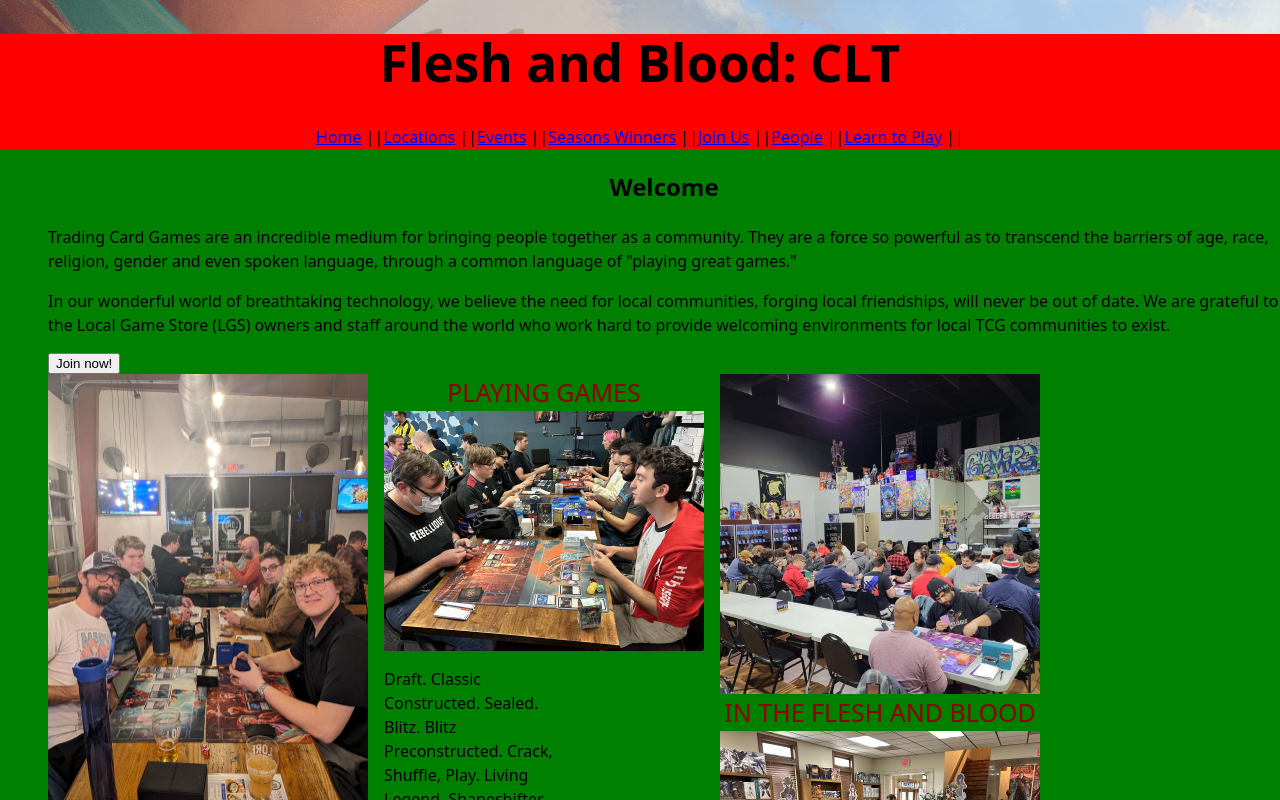
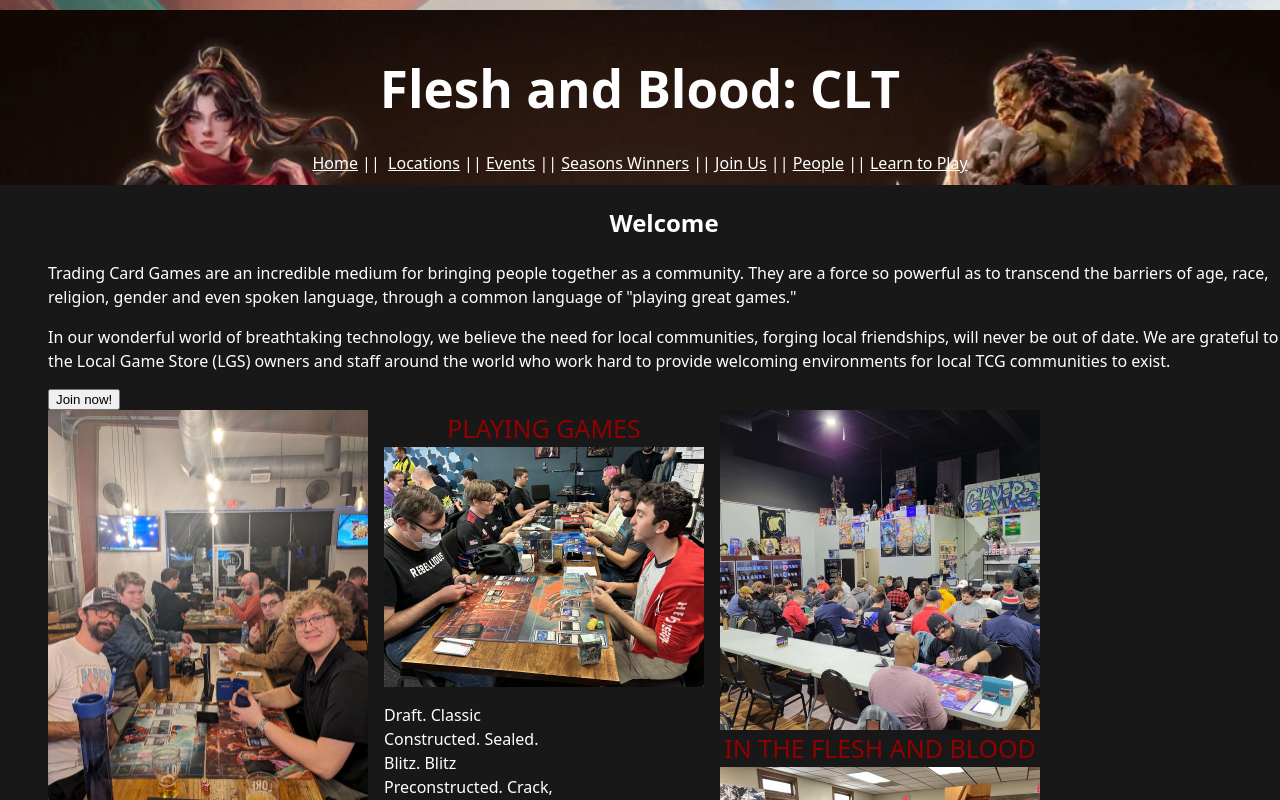
Before and after one commit to RedbeardNJH/charlotteFaB-website, a React (Vite) app: page / in a window 1280 px wide. Shown: the top 800 px of the page. Built offline with nearby package versions, Linux system fonts and the light colour scheme.

Commit message:
Adding test formatting and CSS

```diff
--- a/src/components/Navbar.jsx
+++ b/src/components/Navbar.jsx
@@ -1,13 +1,13 @@
 export default function Navbar() {
     return (
         <nav>
-            <a href="/" >Home</a> ||
-            <a href="/Locations" >Locations</a> ||
-            <a href="/Events" >Events</a> ||
-            <a href="/Seasons_Winners" >Seasons Winners</a> ||
-            <a href="/Join_Us" >Join Us</a> ||
-            <a href="/People" >People</a> ||
-            <a href="/Learn_to_Play" >Learn to Play</a> ||
+            <a href="/" >Home</a> || &nbsp;
+            <a href="/Locations" >Locations</a> ||&nbsp;
+            <a href="/Events" >Events</a> ||&nbsp;
+            <a href="/Seasons_Winners" >Seasons Winners</a> ||&nbsp;
+            <a href="/Join_Us" >Join Us</a> ||&nbsp;
+            <a href="/People" >People</a> ||&nbsp;
+            <a href="/Learn_to_Play" >Learn to Play</a>
         </nav>
     )
 }
--- a/src/styles/index.css
+++ b/src/styles/index.css
@@ -11,12 +11,27 @@
 }
 
 header{
-  background-color: red;
+  /* background-color: red; */
+  background-image: url(../../public/images/Learn_To_Play_BG-4-resized-1024x375.webp);
+  background-repeat: no-repeat;
+  background-position:top;
+  background-size: 105%;
   text-align: center;
+  padding-bottom: 10px;
+  padding-top: 1em;
+  margin-top: 10px;
+}
+
+a {
+  color: white;
+}
+
+a:hover {
+  background-color: green;
 }
 
 footer{
-  background-color:red;
+  background-color: red;
   color:white;
   font-size: 30px;
   text-align: center;
@@ -36,5 +51,6 @@
 }
 
 .content {
-  background-color: green;
+  background-color: #181818;
+  color: white;
 }
```
Also changed, not shown: public/images/Learn_To_Play_BG-4-resized-1024x375.webp (added).
